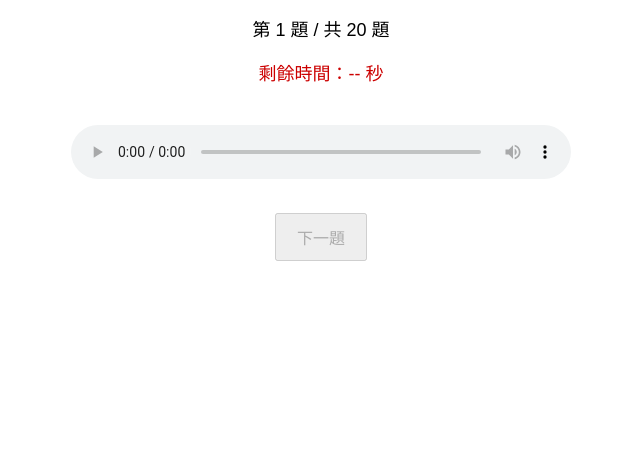
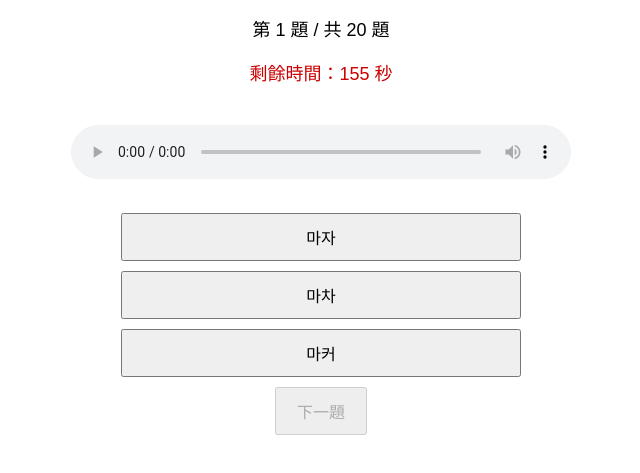
Before and after one commit to yoonakorean/0007WC, a plain HTML site: page index.html in a window 1280 px wide. Shown: the part 133-606 px from the top of the page, without its empty margins (319-959 px from the left). Drawn offline with Linux system fonts and the light colour scheme.

Commit message:
Update index.html

```diff
--- a/index.html
+++ b/index.html
@@ -95,26 +95,27 @@
     const gameTitle = "0-7 單字聽力測驗";
 
     const questions = [
-  { "word": "包裹", "korean": "소포", "audio": "audio/000701W.mp3", "choices": ["信件", "包裹", "卡片"] },
-  { "word": "蹺蹺板", "korean": "시소", "audio": "audio/000702W.mp3", "choices": ["溜滑梯", "蹺蹺板", "鞦韆"] },
-  { "word": "湖", "korean": "호수", "audio": "audio/000703.mp3W", "choices": ["河", "海", "湖"] },
-  { "word": "口罩", "korean": "마스크", "audio": "audio/000704W.mp3", "choices": ["口罩", "眼鏡", "手套"] },
-  { "word": "種子", "korean": "씨", "audio": "audio/000705W.mp3", "choices": ["水", "種子", "糖"] },
-  { "word": "很貴", "korean": "비싸요", "audio": "audio/000706W.mp3", "choices": ["便宜", "很多", "很貴"] },
-  { "word": "寫作", "korean": "쓰기", "audio": "audio/000707W.mp3", "choices": ["讀書", "寫作", "畫畫"] },
-  { "word": "鱖魚", "korean": "쏘가리", "audio": "audio/000708W.mp3", "choices": ["鱖魚", "鯉魚", "鯊魚"] },
-  { "word": "那裡", "korean": "저기", "audio": "audio/000709W.mp3", "choices": ["這裡", "哪裡", "那裡"] },
-  { "word": "獅子", "korean": "사자", "audio": "audio/000710W.mp3", "choices": ["獅子", "馬", "老虎"] },
-  { "word": "地圖", "korean": "지도", "audio": "audio/000711W.mp3", "choices": ["地圖", "日曆", "手帳"] },
-  { "word": "褲子", "korean": "바지", "audio": "audio/000712W.mp3", "choices": ["裙子", "褲子", "襪子"] },
-  { "word": "處理", "korean": "처리", "audio": "audio/000713W.mp3", "choices": ["解釋", "處理", "申請"] },
-  { "word": "馬車", "korean": "마차", "audio": "audio/000714W.mp3", "choices": ["汽車", "馬車", "火車"] },
-  { "word": "治療", "korean": "치료", "audio": "audio/000715W.mp3", "choices": ["治療", "手術", "診斷"] },
-  { "word": "胡椒", "korean": "후추", "audio": "audio/000716W.mp3", "choices": ["鹽", "胡椒", "醬油"] }
-  { "word": "鹹", "korean": "짜요", "audio": "audio/000717W.mp3", "choices": ["甜", "辣", "鹹"] },
-  { "word": "小章魚", "korean": "쭈꾸미", "audio": "audio/000718W.mp3", "choices": ["章魚", "小章魚", "烏賊"] },
-  { "word": "蒸", "korean": "찌다", "audio": "audio/000719W.mp3", "choices": ["炸", "蒸", "煎"] },
-  { "word": "面值", "korean": "짜리", "audio": "audio/000720W.mp3", "choices": ["大小", "價值", "面值"] }
+  { "word": "소포", "korean": "包裹", "audio": "audio/000701W.mp3", "choices": ["소포", "소보", "소코"] },
+  { "word": "시소", "korean": "蹺蹺板", "audio": "audio/000702W.mp3", "choices": ["시소", "시수", "씨소"] },
+  { "word": "호수", "korean": "湖", "audio": "audio/000703W.mp3", "choices": ["호수", "호주", "호시"] },
+  { "word": "마스크", "korean": "口罩", "audio": "audio/000704W.mp3", "choices": ["마스크", "마쓰크", "마시크"] },
+  { "word": "씨", "korean": "種子", "audio": "audio/000705W.mp3", "choices": ["씨", "시", "찌"] },
+  { "word": "비싸요", "korean": "很貴", "audio": "audio/000706W.mp3", "choices": ["비싸요", "비사요", "비싸오"] },
+  { "word": "쓰기", "korean": "寫作", "audio": "audio/000707W.mp3", "choices": ["쓰기", "쑤기", "스기"] },
+  { "word": "쏘가리", "korean": "鱖魚", "audio": "audio/000708W.mp3", "choices": ["쏘가리", "쏘기리", "쏘다리"] },
+  { "word": "저기", "korean": "那裡", "audio": "audio/000709W.mp3", "choices": ["저기", "조기", "적이"] },
+  { "word": "사자", "korean": "獅子", "audio": "audio/000710W.mp3", "choices": ["사자", "자사", "샤자"] },
+  { "word": "지도", "korean": "地圖", "audio": "audio/000711W.mp3", "choices": ["지도", "지두", "치도"] },
+  { "word": "바지", "korean": "褲子", "audio": "audio/000712W.mp3", "choices": ["바지", "파지", "빠지"] },
+  { "word": "처리", "korean": "處理", "audio": "audio/000713W.mp3", "choices": ["처리", "초리", "처니"] },
+  { "word": "마차", "korean": "馬車", "audio": "audio/000714W.mp3", "choices": ["마차", "마자", "마커"] },
+  { "word": "치료", "korean": "治療", "audio": "audio/000715W.mp3", "choices": ["치료", "지료", "치로"] },
+  { "word": "후추", "korean": "胡椒", "audio": "audio/000716W.mp3", "choices": ["후추", "호추", "후주"] },
+  { "word": "짜요", "korean": "鹹", "audio": "audio/000717W.mp3", "choices": ["짜요", "쨔요", "자요"] },
+  { "word": "쭈꾸미", "korean": "小章魚", "audio": "audio/000718W.mp3", "choices": ["쭈꾸미", "쭈쿠미", "쭉꾸미"] },
+  { "word": "찌다", "korean": "蒸", "audio": "audio/000719W.mp3", "choices": ["찌다", "치다", "찌따"] },
+  { "word": "짜리", "korean": "面值", "audio": "audio/000720W.mp3", "choices": ["짜리", "짜니", "차리"] }
+
 
 
     ];
```
